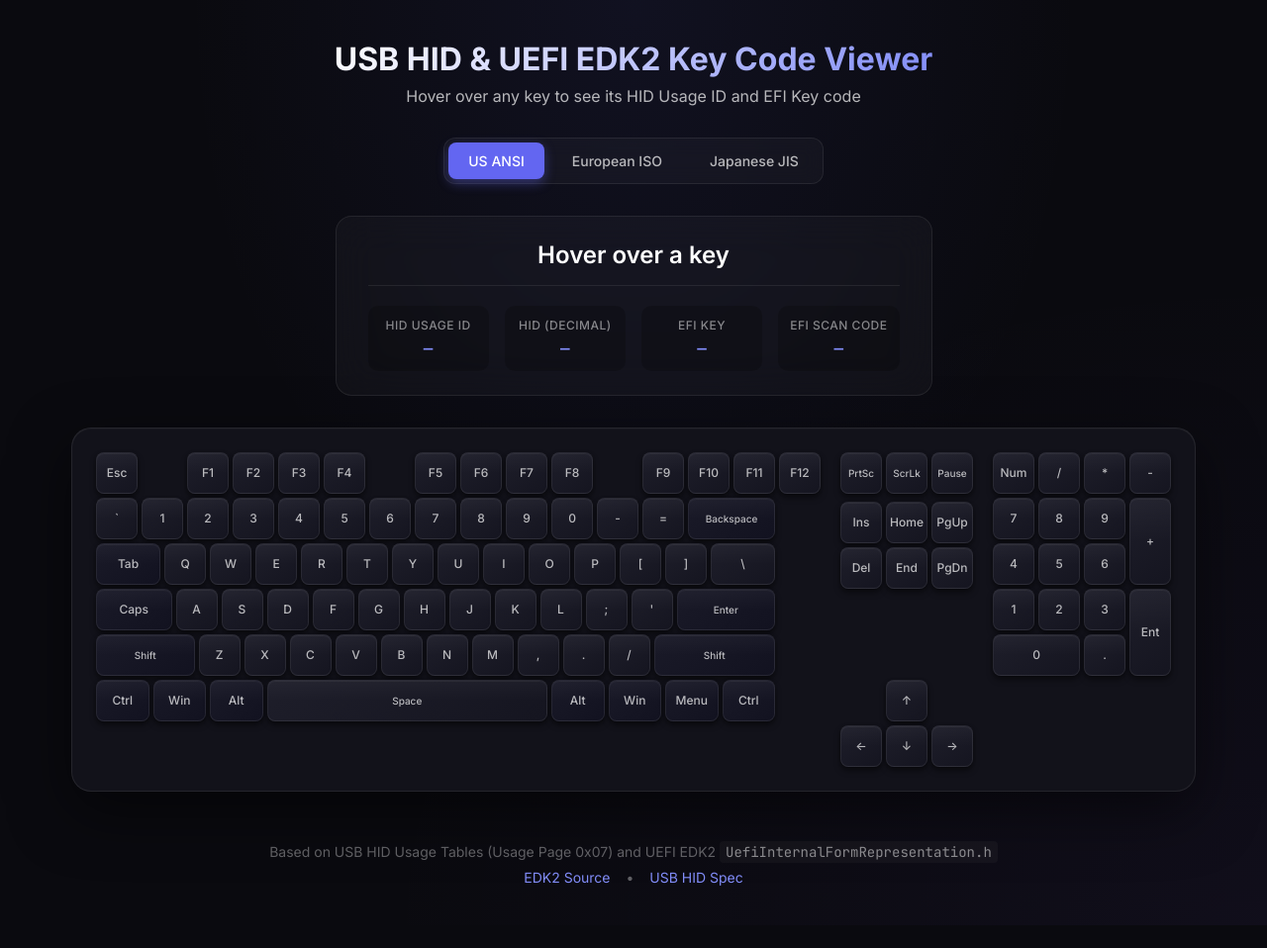
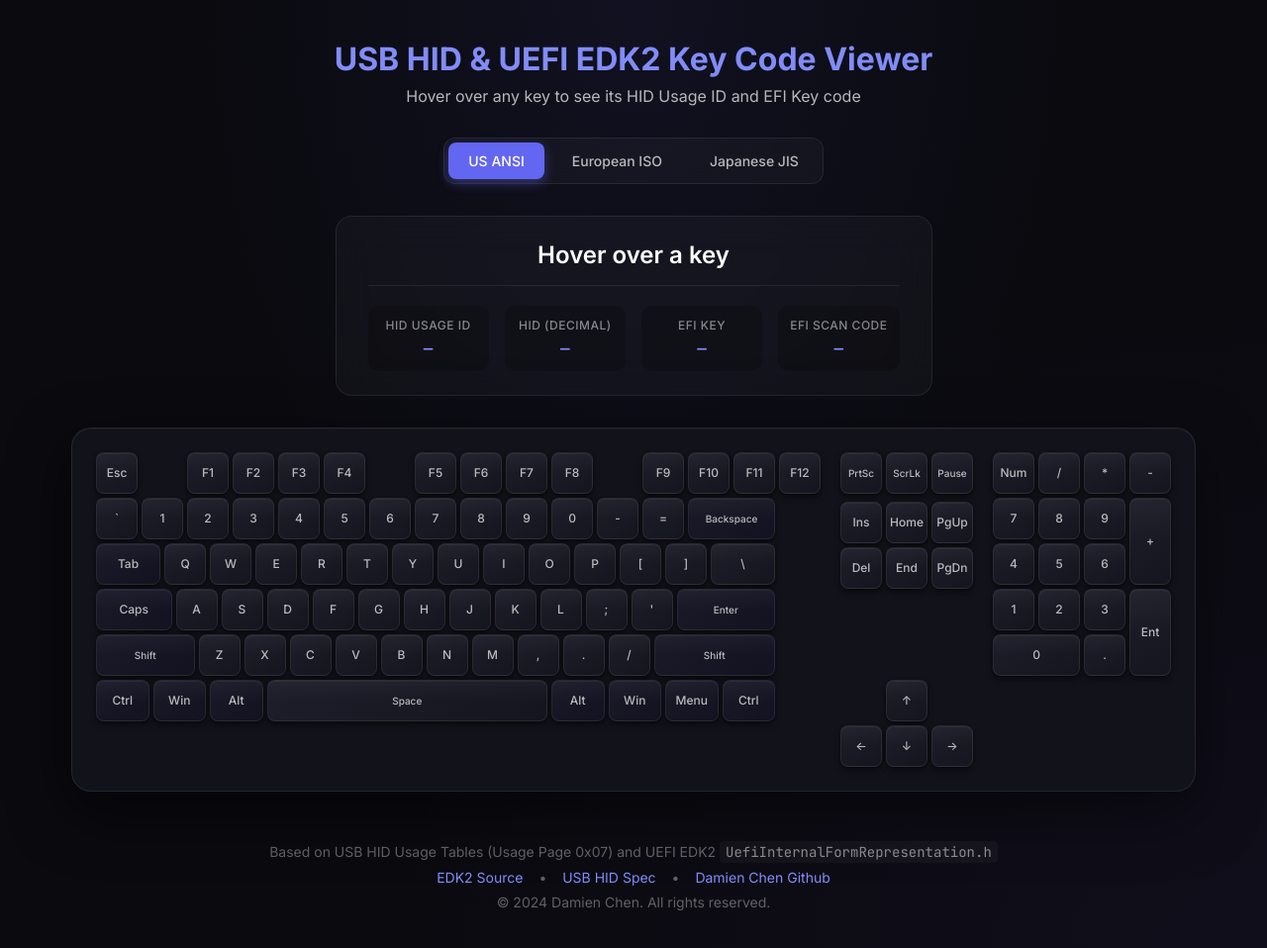
Before and after one commit to Damien-Chen/usb-hid-efi-viewer, a plain HTML site: page index.html in a window 1280 px wide. Shown: the whole page at 99% size. Before the commit the page ends 935 px from the top, so only its background shows below. Drawn offline with Linux system fonts and the light colour scheme.

Commit message:
Update UI styling, footer, and add robot tests

```diff
--- a/index.css
+++ b/index.css
@@ -93,10 +93,7 @@
 .header h1 {
     font-size: 2rem;
     font-weight: 700;
-    background: linear-gradient(135deg, var(--text-primary) 0%, var(--accent-secondary) 100%);
-    -webkit-background-clip: text;
-    -webkit-text-fill-color: transparent;
-    background-clip: text;
+    color: var(--accent-secondary);
     margin-bottom: 8px;
 }
 
--- a/index.html
+++ b/index.html
@@ -1,15 +1,20 @@
 <!DOCTYPE html>
 <html lang="en">
+
 <head>
     <meta charset="UTF-8">
     <meta name="viewport" content="width=device-width, initial-scale=1.0">
     <title>USB HID & UEFI EDK2 Keyboard Code Viewer</title>
-    <meta name="description" content="Interactive USB HID keyboard code viewer with UEFI EDK2 EFI key code mapping. Supports US ANSI, Japanese JIS, and European ISO layouts.">
+    <meta name="description"
+        content="Interactive USB HID keyboard code viewer with UEFI EDK2 EFI key code mapping. Supports US ANSI, Japanese JIS, and European ISO layouts.">
     <link rel="stylesheet" href="index.css">
     <link rel="preconnect" href="https://fonts.googleapis.com">
     <link rel="preconnect" href="https://fonts.gstatic.com" crossorigin>
-    <link href="https://fonts.googleapis.com/css2?family=Inter:wght@300;400;500;600;700&family=JetBrains+Mono:wght@400;500;600&display=swap" rel="stylesheet">
+    <link
+        href="https://fonts.googleapis.com/css2?family=Inter:wght@300;400;500;600;700&family=JetBrains+Mono:wght@400;500;600&display=swap"
+        rel="stylesheet">
 </head>
+
 <body>
     <div class="container">
         <header class="header">
@@ -54,15 +59,20 @@
         </div>
 
         <footer class="footer">
-            <p>Based on USB HID Usage Tables (Usage Page 0x07) and UEFI EDK2 <code>UefiInternalFormRepresentation.h</code></p>
+            <p>Based on USB HID Usage Tables (Usage Page 0x07) and UEFI EDK2
+                <code>UefiInternalFormRepresentation.h</code></p>
             <p class="source-links">
                 <a href="https://github.com/tianocore/edk2" target="_blank">EDK2 Source</a>
                 <span class="separator">•</span>
                 <a href="https://www.usb.org/hid" target="_blank">USB HID Spec</a>
+                <span class="separator">•</span>
+                <a href="https://github.com/cool115566" target="_blank">Damien Chen Github</a>
             </p>
+            <p style="margin-top: 8px;">&copy; 2024 Damien Chen. All rights reserved.</p>
         </footer>
     </div>
 
     <script src="index.js"></script>
 </body>
+
 </html>
```
Also changed, not shown: 2 other files.
